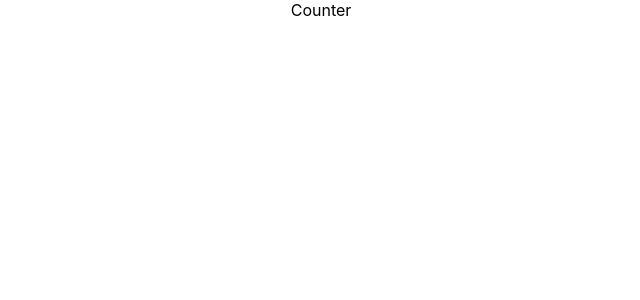
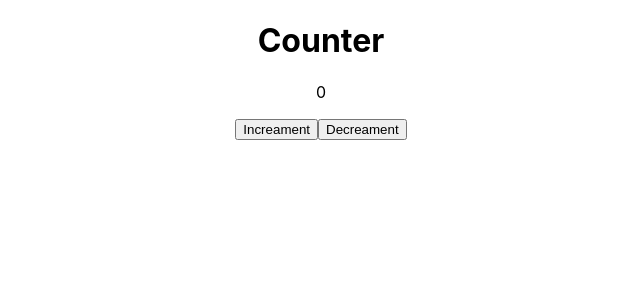
Before and after one commit to shivendra8004/HelloReact, a React (Create React App) app: page / in a window 1280 px wide. Shown: the top 300 px of the page, without its empty margins (319-959 px from the left). Built offline with nearby package versions, Linux system fonts and the light colour scheme.

Commit message:
Vid 11 SetState

```diff
--- a/src/components/Counter.js
+++ b/src/components/Counter.js
@@ -1,8 +1,43 @@
 import React, { Component } from "react";
 
 class Counter extends Component {
+  constructor() {
+    super();
+    this.state = {
+      count: 0,
+    };
+  }
+  increament() {
+    this.setState({
+      count: this.state.count + 1,
+    });
+  }
+  decreament() {
+    this.setState({
+      count: this.state.count - 1,
+    });
+  }
   render() {
-    return <div>Counter</div>;
+    return (
+      <div>
+        <h1>Counter</h1>
+        <p>{this.state.count}</p>
+        <button
+          onClick={() => {
+            this.increament();
+          }}
+        >
+          Increament
+        </button>
+        <button
+          onClick={() => {
+            this.decreament();
+          }}
+        >
+          Decreament
+        </button>
+      </div>
+    );
   }
 }
 
```
